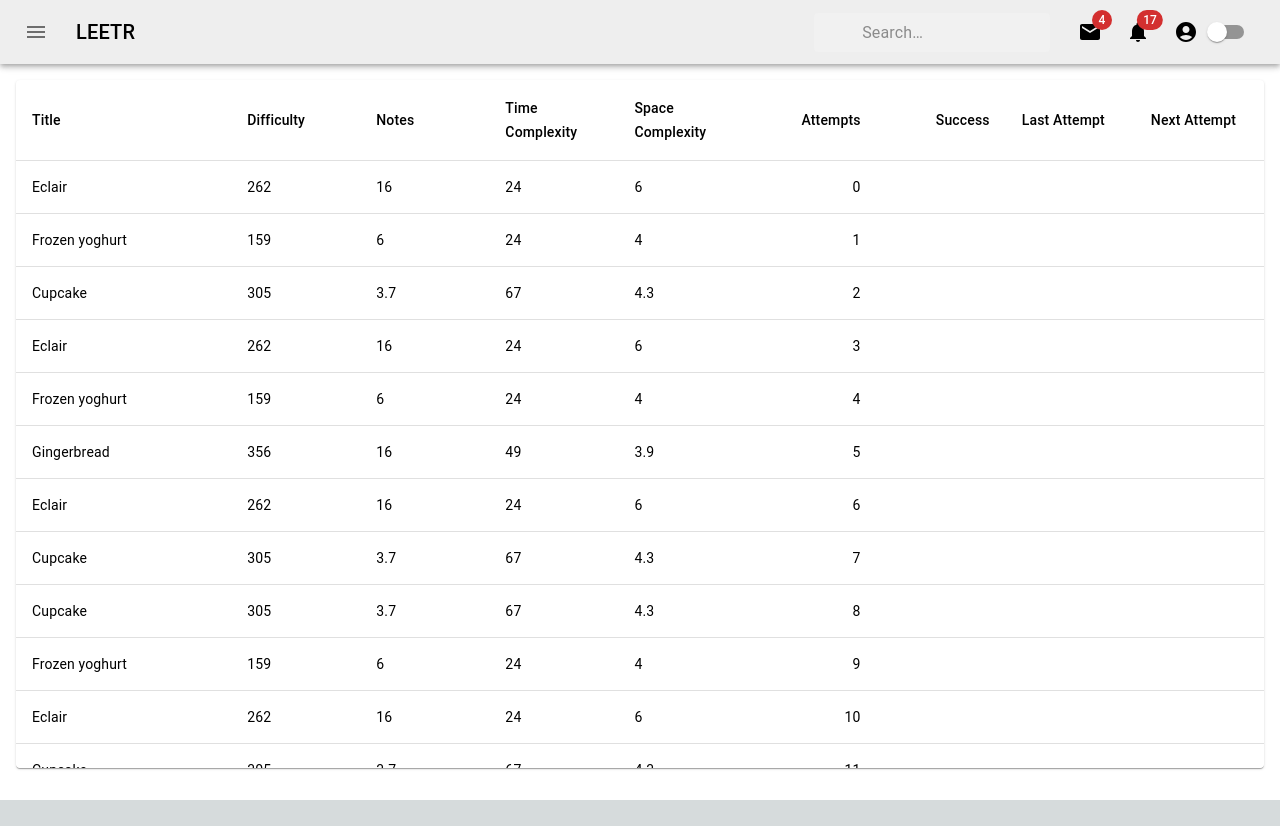
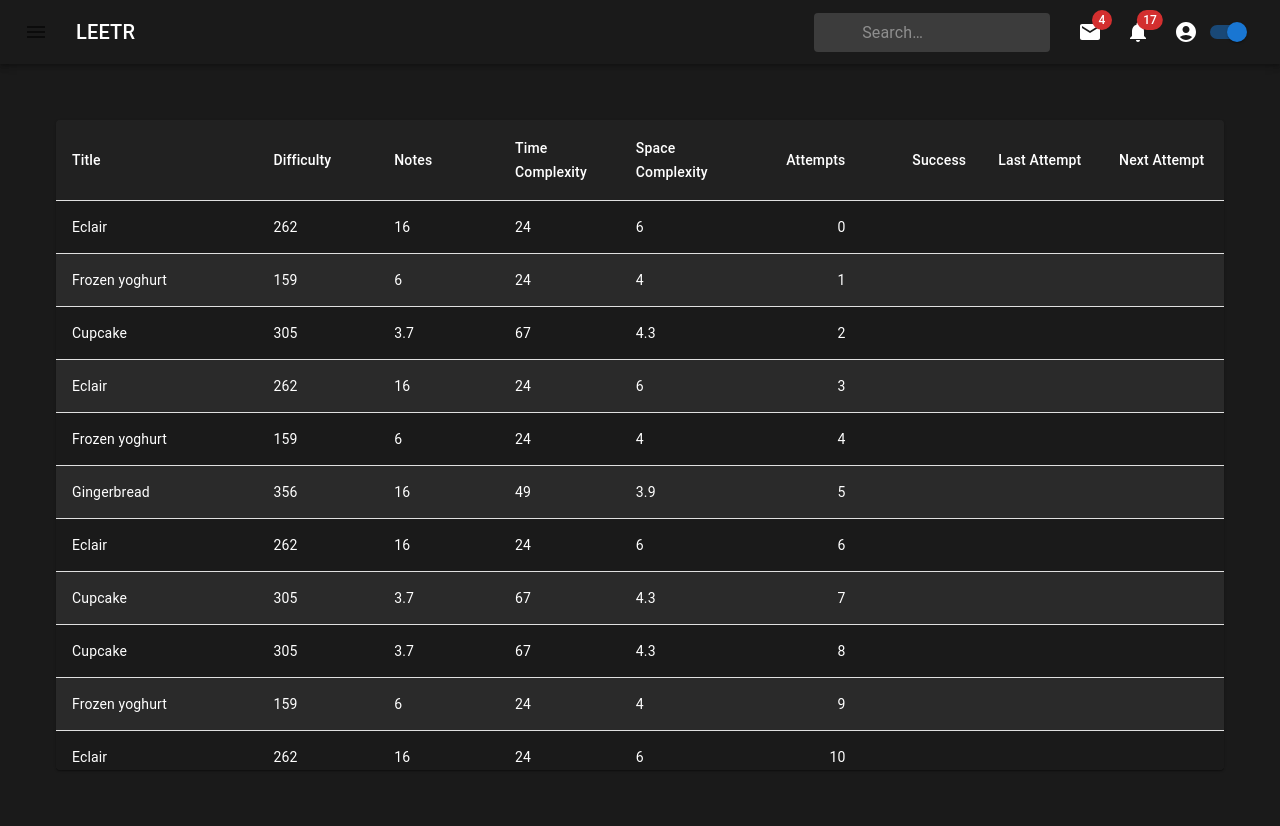
Before and after one commit to Rayaan-khan428/leetr, a Next.js app in the folder frontend/: page / in a window 1280 px wide. Before the commit the page ends 800 px from the top, so only its background shows below. Built offline with nearby package versions, Linux system fonts and the light colour scheme.

Commit message:
Dark mode default - table styling

```diff
--- a/frontend/app/page.js
+++ b/frontend/app/page.js
@@ -4,13 +4,14 @@ import PrimarySearchAppBar from "@/components/navbar";
 import ReactVirtualizedTable, { rows } from "@/components/table";
 
 export default function Home() {
-  const [darkMode, setDarkMode] = useState(false);
+  // Set the initial darkMode state to true
+  const [darkMode, setDarkMode] = useState(true);
   const [searchQuery, setSearchQuery] = useState('');
 
   const filteredData = rows.filter(item => item.title.toLowerCase().includes(searchQuery.toLowerCase()));
 
   return (
-    <div className={`flex flex-col h-screen w-full ${darkMode ? 'bg-black text-white' : 'bg-white text-black'}`}>
+    <div className={`flex flex-col min-h-screen w-full ${darkMode ? 'bg-[rgb(26,26,26)] text-white' : 'bg-white text-black'}`}>
       <header className="w-full">
         <PrimarySearchAppBar
           darkMode={darkMode}
@@ -19,9 +20,9 @@ export default function Home() {
           onSearchChange={setSearchQuery}
         />
       </header>
-      <main className="flex-grow p-4 overflow-hidden">
+      <div className="flex-grow p-14">
         <ReactVirtualizedTable data={filteredData} darkMode={darkMode} />
-      </main>
+      </div>
     </div>
   );
 }
--- a/frontend/components/navbar.js
+++ b/frontend/components/navbar.js
@@ -146,7 +146,7 @@ export default function PrimarySearchAppBar({ darkMode, handleThemeChange, searc
 
   return (
     <Box sx={{ flexGrow: 1 }}>
-      <AppBar position="static" sx={{ backgroundColor: darkMode ? '#212121' : '#eee', color: darkMode ? 'white' : 'black' }}>
+<AppBar position="static" sx={{ backgroundColor: darkMode ? 'rgb(26,26,26)' : '#eee', color: darkMode ? 'white' : 'black' }}>
         <Toolbar>
           <IconButton
             size="large"
--- a/frontend/components/table.js
+++ b/frontend/components/table.js
@@ -71,14 +71,20 @@ function fixedHeaderContent(darkMode) {
   );
 }
 
-function rowContent(_index, row, darkMode) {
+function rowContent(index, row, darkMode) {
+  // Determine the background color based on the row index
+  const backgroundColor = index % 2 === 0 ? 'rgb(26,26,26)' : 'rgb(42,42,42)';
+
   return (
     <React.Fragment>
       {columns.map((column) => (
         <TableCell
           key={column.dataKey}
           align={column.numeric || false ? 'right' : 'left'}
-          sx={{ color: darkMode ? '#fff' : '#000' }} // Conditional text color for cells
+          sx={{
+            color: darkMode ? '#fff' : '#000', // Text color based on dark mode
+            backgroundColor: darkMode ? backgroundColor : '#fff' // Background color based on row index and dark mode
+          }}
         >
           {row[column.dataKey]}
         </TableCell>
@@ -86,6 +92,7 @@ function rowContent(_index, row, darkMode) {
     </React.Fragment>
   );
 }
+
 
 export { rows };
 
@@ -102,7 +109,7 @@ export default function ReactVirtualizedTable({ data, darkMode }) {
   // This is your Paper component that wraps the TableVirtuoso.
   return (
     <Paper sx={{
-      height: 'calc(100% - ' + theme.spacing(2) + ')', // Adjust for padding
+      height: 650, // Ensure this calculates to a valid CSS value
       width: '100%',
       bgcolor: darkMode ? 'grey.900' : 'grey.50',
       color: darkMode ? 'grey.50' : 'grey.900',
```
